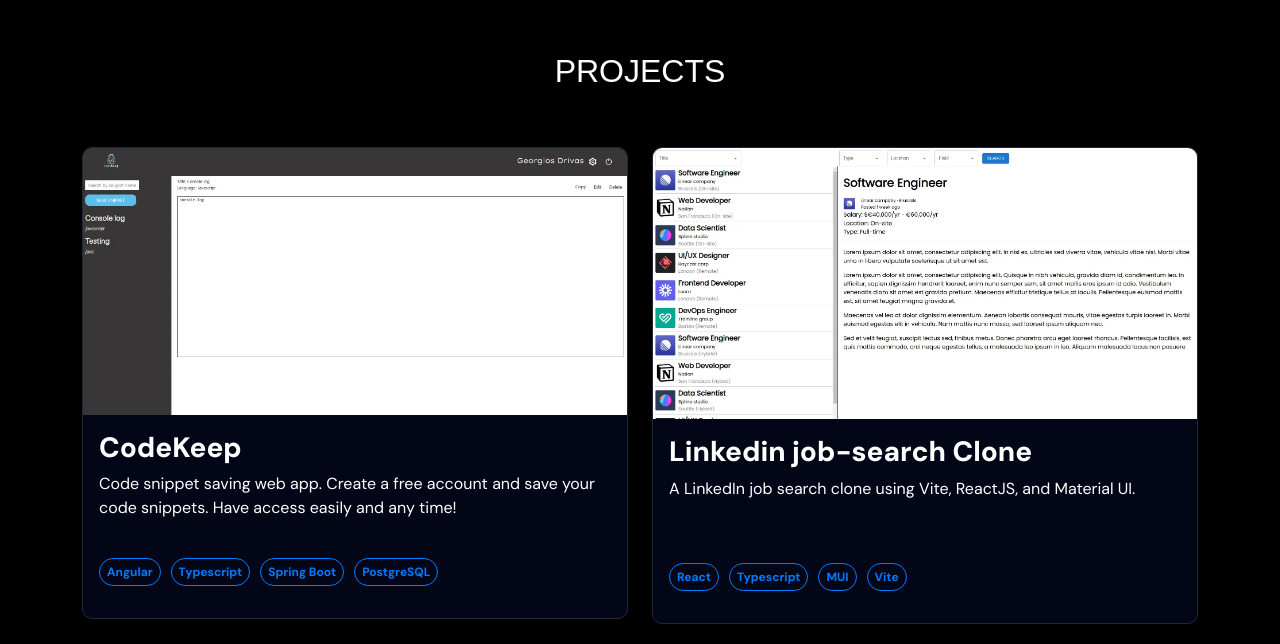
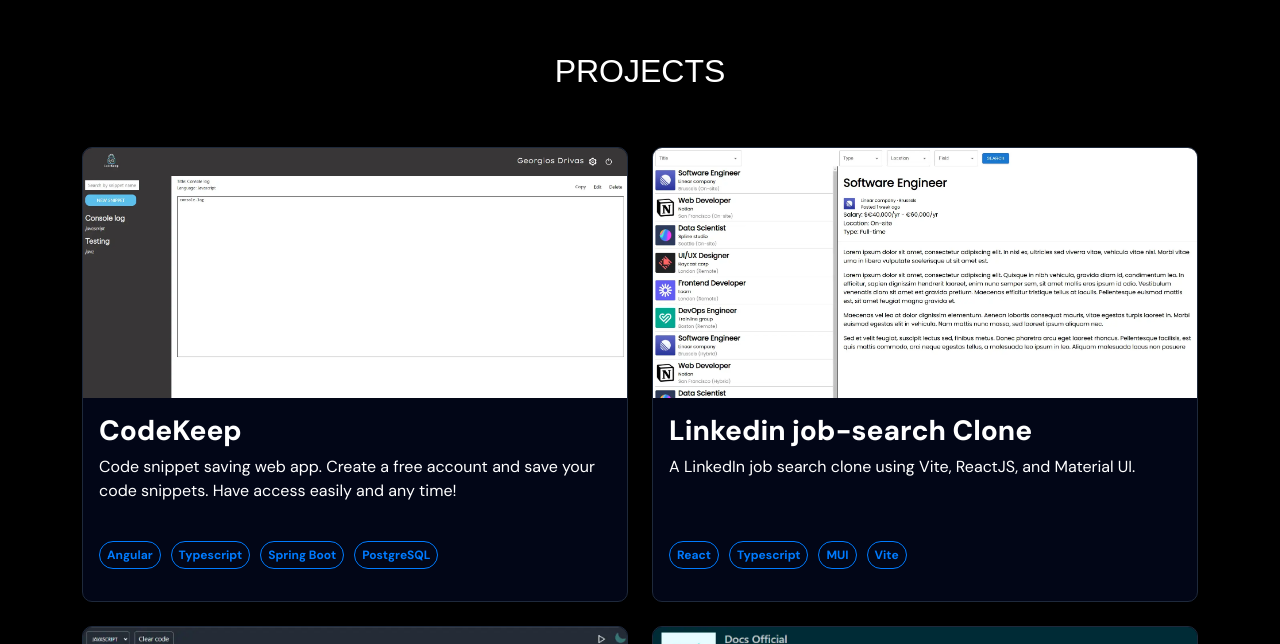
Before and after one commit to GeorgiosDrivas/portfolio, a React (Vite) app: page / in a window 1280 px wide. Shown: the part 2156-2800 px from the top of the page. Built offline with nearby package versions, Linux system fonts and the light colour scheme.

Commit message:
Specify project image height

```diff
--- a/src/styles/projects.css
+++ b/src/styles/projects.css
@@ -14,7 +14,7 @@
 
 .project-image {
   position: relative;
-  max-height: 300px;
+  max-height: 250px;
   overflow: hidden;
 }
 
```
